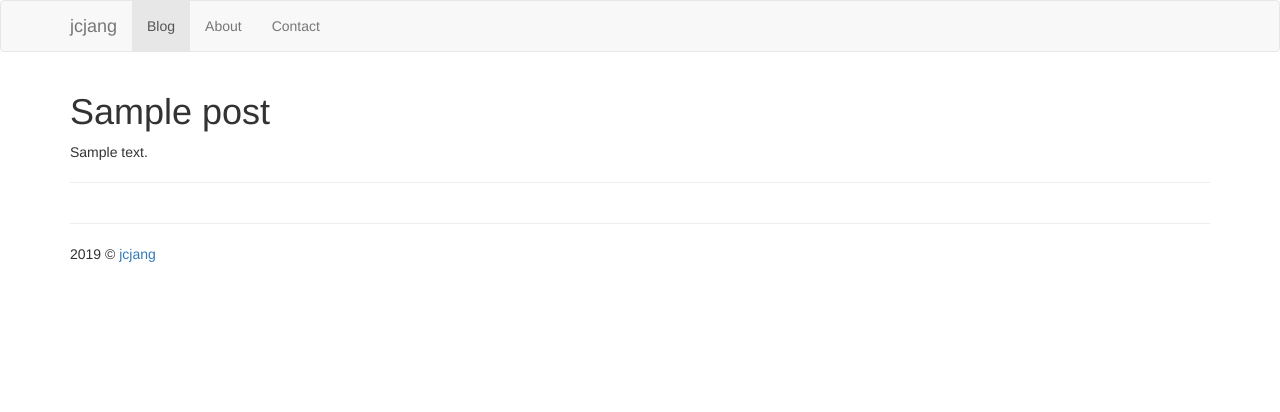
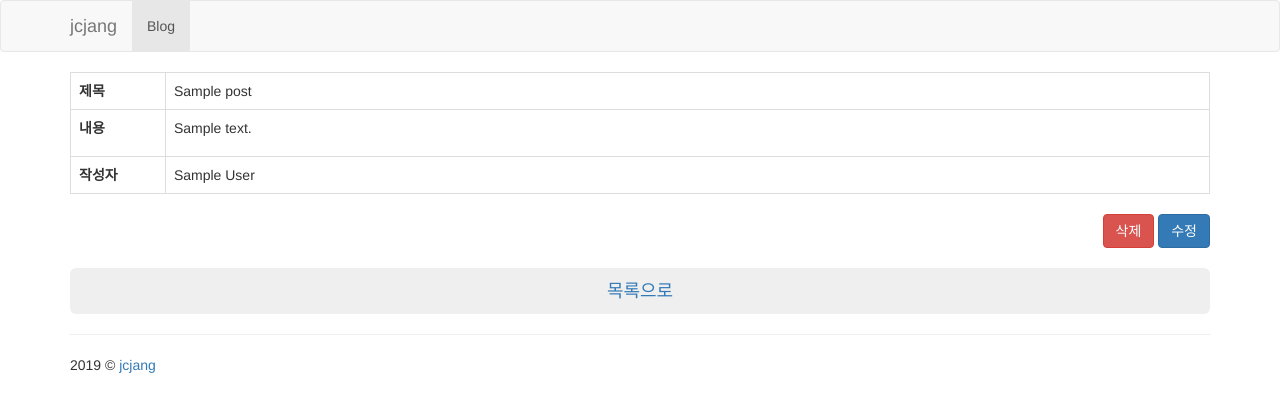
Before and after one commit to jangjichang/prography, a Django app: page /blog/detail/1/ in a window 1280 px wide. Shown: the top 412 px of the page. Run offline with Django 3.2, Linux system fonts and the light colour scheme; tables that the repository leaves empty hold one stand-in row (values such as "Sample post"); some libraries are stand-ins or nearby versions.

Commit message:
글 생성, 삭제, 수정 기능 구현

```diff
--- a/blog/templates/blog/post_detail.html
+++ b/blog/templates/blog/post_detail.html
@@ -4,11 +4,54 @@
 <div class="container">
     <div class="row">
         <div class="col-sm-12">
-            <h1>{{ post.title }}</h1>
-            {{ post.content|linebreaks }}
-
-            <hr>
-
+            <table class="table table-bordered">
+                <tr>
+                    <td scope="col" style="width: 8.33%">
+                        <strong>제목</strong>
+                    </td>
+                    <td>
+                        {{ post.title }}
+                    </td>
+                </tr>
+                <tr>
+                    <td>
+                        <strong>내용</strong>
+                    </td>
+                    <td>
+                        {{ post.content|linebreaks }}
+                    </td>
+                </tr>
+                <tr>
+                    <td>
+                        <strong>작성자</strong>
+                    </td>
+                    <td>
+                        {{ post.author }}
+                    </td>
+                </tr>
+            </table>
+        </div>
+    </div>
+    <div class="row">
+        <div class="col-sm-12">
+            <div class="pull-right">
+                <a href="{% url 'blog:post_delete' post.pk %}" class="btn btn-danger">삭제</a>
+                <a href="{% url 'blog:post_update' post.pk %}" class="btn btn-primary">수정</a>
+            </div>
+        </div>
+    </div>
+    <div class="row">
+        <div class="col-sm-12">
+            &nbsp;
+        </div>
+    </div>
+    <div class="row">
+        <div class="col-sm-12">
+            <a href="{% url 'blog:post_list' %}">
+                <button type="button" class="btn btn-secondary btn-lg btn-block">
+                    목록으로
+                </button>
+            </a>
         </div>
     </div>
 </div>
--- a/blog/views.py
+++ b/blog/views.py
@@ -10,6 +10,7 @@ class PostListView(ListView):
     template_name = 'blog/index.html'
     paginate_by = 7
 
+    ordering = ['-created_at']
 
 class PostCreateView(CreateView):
     model = Post
@@ -22,7 +23,7 @@ class PostDetailView(DetailView):
 
 class PostDeleteView(DeleteView):
     model = Post
-    success_url = reverse_lazy('blog:index')
+    success_url = reverse_lazy('blog:post_index')
 
 
 class PostUpdateView(UpdateView):
--- a/prography/settings.py
+++ b/prography/settings.py
@@ -39,6 +39,7 @@ INSTALLED_APPS = [
     'django.contrib.staticfiles',
 
     'blog',
+    'bootstrap4',
 ]
 
 MIDDLEWARE = [
--- a/prography/templates/layout.html
+++ b/prography/templates/layout.html
@@ -23,8 +23,6 @@
           <div id="navbar" class="collapse navbar-collapse">
             <ul class="nav navbar-nav">
               <li class="active"><a href="{% url 'blog:post_index' %}">Blog</a></li>
-              <li><a href="#about">About</a></li>
-              <li><a href="#contact">Contact</a></li>
             </ul>
           </div>
         </div>
```
Also changed, not shown: blog/templates/blog/post_confirm_delete.html (added, +19 -0 lines), blog/templates/blog/post_form.html (added, +17 -0 lines).
